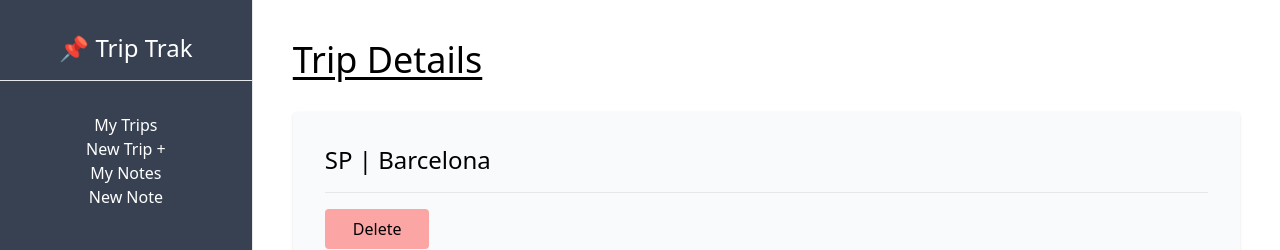
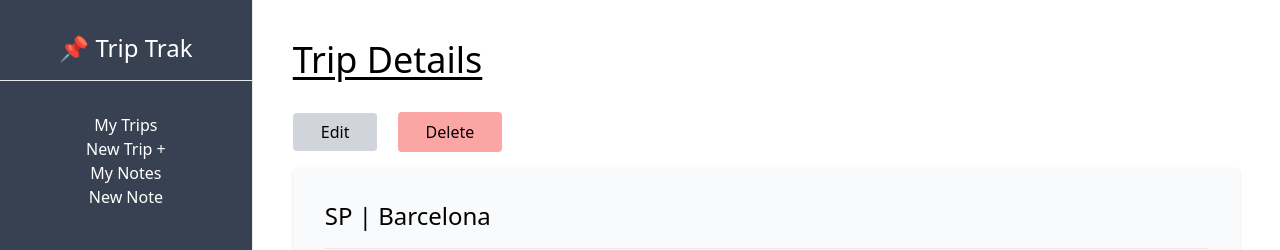
Before and after one commit to JKodes/triprate, a Django app: page /dashboard/trip/1/ in a window 1280 px wide. Shown: the top 250 px of the page. Run offline with Django 5.2, Linux system fonts and the light colour scheme; data comes from the database, SQL or seed files in the repository; some libraries are stand-ins or nearby versions.

Commit message:
add new feature to trip detail page

```diff
--- a/trip/templates/trip/trip_detail.html
+++ b/trip/templates/trip/trip_detail.html
@@ -2,6 +2,11 @@
 
 {% block content %}
 <h1 class="text-4xl underline underline-offset-4 mb-8">Trip Details</h1>
+<a class="px-7 py-2 bg-gray-300 rounded md:mr-4 hover:bg-gray-200" href="{% url 'trip-update' trip.pk %}">Edit</a>
+            <form class="inline" action="{% url 'trip-delete' trip.pk %}" method="POST">
+                {% csrf_token %}
+                <input type="submit" class="px-7 py-2 bg-red-300 rounded hover:bg-red-200 hover:cursor-pointer" value="Delete" />
+            </form>
     <div class="bg-gray-50 p-8 rounded shadow my-4">
         <p class="text-2xl">{{trip.country}} | {{trip.city}}</p>
         <hr class="my-4">
```
